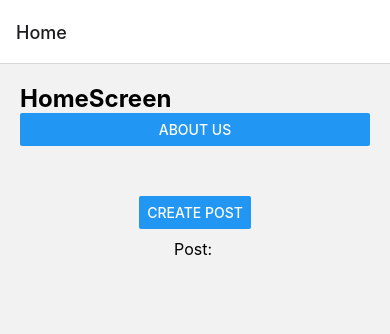
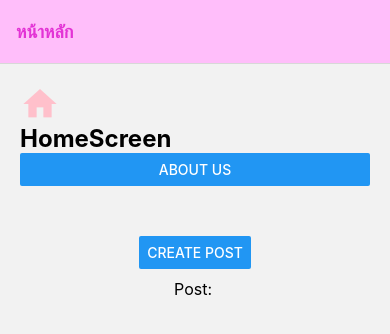
Before and after one commit to GBcatW/GBreactNativeTNI, a React Native app: screen /Home in a window 390 px wide. Shown: the top 334 px of the page. Built offline with nearby package versions, Linux system fonts and the light colour scheme.

Commit message:
Lecture8_StackNavigator[August,31,2024]

```diff
--- a/App.tsx
+++ b/App.tsx
@@ -12,9 +12,29 @@ const App = (): React.JSX.Element => {
 
   return (
     <NavigationContainer>
-      <HomeStack.Navigator initialRouteName='Home'>
-        <HomeStack.Screen name='Home' component={HomeScreen} />
-        <HomeStack.Screen name='About' component={AboutScreen} />
+      <HomeStack.Navigator
+      initialRouteName='Home'
+      screenOptions={{
+        headerStyle:{backgroundColor:'#ffbefa'},
+        headerTintColor:'#e333d5',
+        headerTitleStyle:{fontWeight:'bold'},
+        }}
+      >
+        <HomeStack.Screen
+          name='Home'
+          component={HomeScreen}
+          options={{title:'หน้าหลัก'}} />
+        <HomeStack.Screen
+          name='About'
+          component={AboutScreen}
+        /*  options={{
+            title:'เกี่ยวกับเรา',
+            headerStyle:{backgroundColor:'#ffbefa'},
+            headerTintColor:'#e333d5',
+            headerTitleStyle:{fontWeight:'bold'},
+            headerTitleAlign:'center'
+            }} */
+        />
         <HomeStack.Screen name='CreatePost' component={CreatePostScreen} />
       </HomeStack.Navigator>
     </NavigationContainer>
--- a/package.json
+++ b/package.json
@@ -17,11 +17,13 @@
     "react": "18.2.0",
     "react-native": "0.74.3",
     "react-native-safe-area-context": "4.10.5",
-    "react-native-screens": "3.31.1"
+    "react-native-screens": "3.31.1",
+    "react-native-vector-icons": "^10.1.0"
   },
   "devDependencies": {
     "@babel/core": "^7.20.0",
     "@types/react": "~18.2.45",
+    "@types/react-native-vector-icons": "^6.4.18",
     "typescript": "^5.1.3"
   },
   "private": true
--- a/screens/HomeScreen.tsx
+++ b/screens/HomeScreen.tsx
@@ -1,5 +1,6 @@
 import { View, Text, Button, StyleSheet } from "react-native";
 import React from "react";
+import MaterialIcon from 'react-native-vector-icons/MaterialCommunityIcons';
 
 const HomeScreen = ({ navigation, route }: any): React.JSX.Element => {
   const gotoAbout = () => {
@@ -10,6 +11,7 @@ const HomeScreen = ({ navigation, route }: any): React.JSX.Element => {
   };
   return (
     <View style={styles.container}>
+      <MaterialIcon name="home" size={40} color='pink'/>
       <Text style={styles.header}>HomeScreen</Text>
       <Button title="About us" onPress={gotoAbout} />
       <View style={styles.postContainer}>
```
Also changed, not shown: 1 other file (tests, documents, lock files or other folders).
